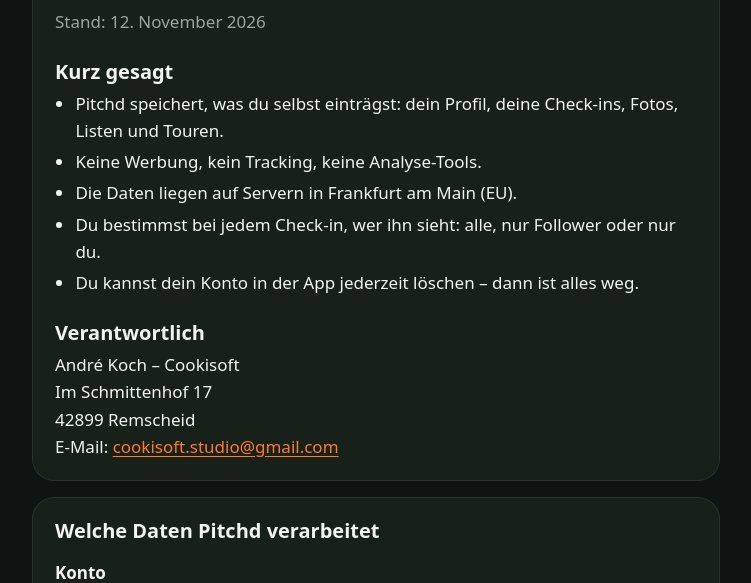
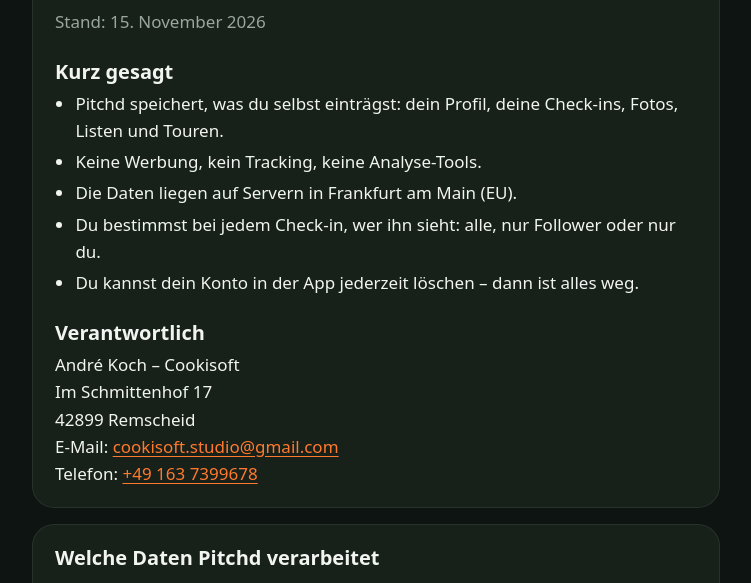
Before and after one commit to kochandre19-cyber/cookiworld, a plain HTML site: page pitchd/datenschutz.html in a window 1280 px wide. Shown: the part 171-754 px from the top of the page, without its empty margins (264-1015 px from the left). Drawn offline with Linux system fonts and the light colour scheme.

Commit message:
Pitchd: Telefonnummer in Impressum und Datenschutz
Co-Authored-By: Claude Opus 5.5 <noreply@anthropic.com>
Claude-Session: https://claude.ai/code/session_01AWpdnthZz5DauwV35GFV6e

```diff
--- a/pitchd/datenschutz.html
+++ b/pitchd/datenschutz.html
@@ -25,7 +25,7 @@
 
 <div class="karte">
 <h1>Datenschutz</h1>
-<p class="leise">Stand: 12. November 2026</p>
+<p class="leise">Stand: 15. November 2026</p>
 <h2>Kurz gesagt</h2>
 <ul>
 <li>Pitchd speichert, was du selbst einträgst: dein Profil, deine Check-ins, Fotos, Listen und Touren.</li>
@@ -35,7 +35,7 @@
 <li>Du kannst dein Konto in der App jederzeit löschen – dann ist alles weg.</li>
 </ul>
 <h2>Verantwortlich</h2>
-<address>André Koch – Cookisoft<br>Im Schmittenhof 17<br>42899 Remscheid<br>E-Mail: <a href="mailto:cookisoft.studio@gmail.com">cookisoft.studio@gmail.com</a></address>
+<address>André Koch – Cookisoft<br>Im Schmittenhof 17<br>42899 Remscheid<br>E-Mail: <a href="mailto:cookisoft.studio@gmail.com">cookisoft.studio@gmail.com</a><br>Telefon: <a href="tel:+491637399678">+49 163 7399678</a></address>
 </div>
 
 <div class="karte">
```
Also changed, not shown: pitchd/impressum.html (+1 -1 lines).
